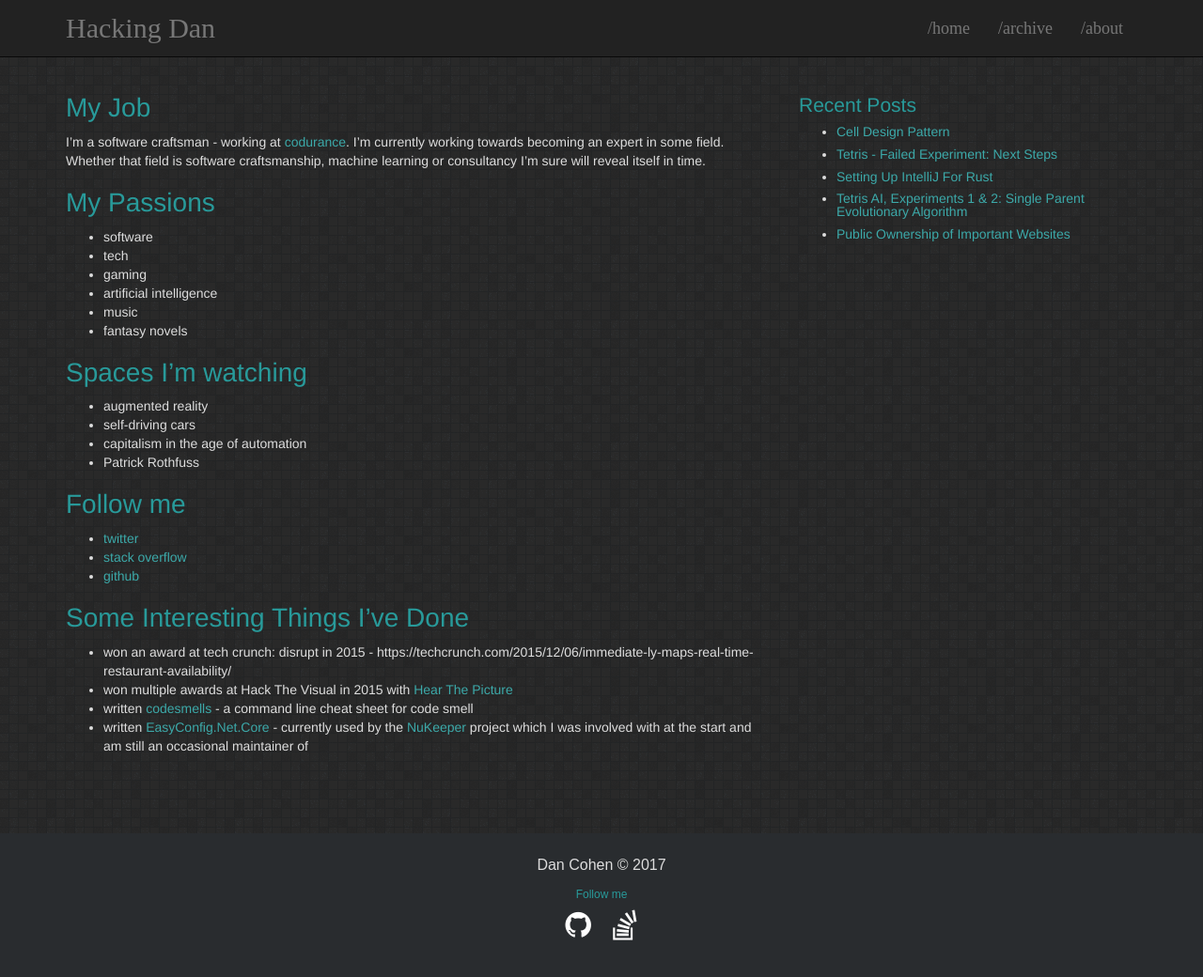
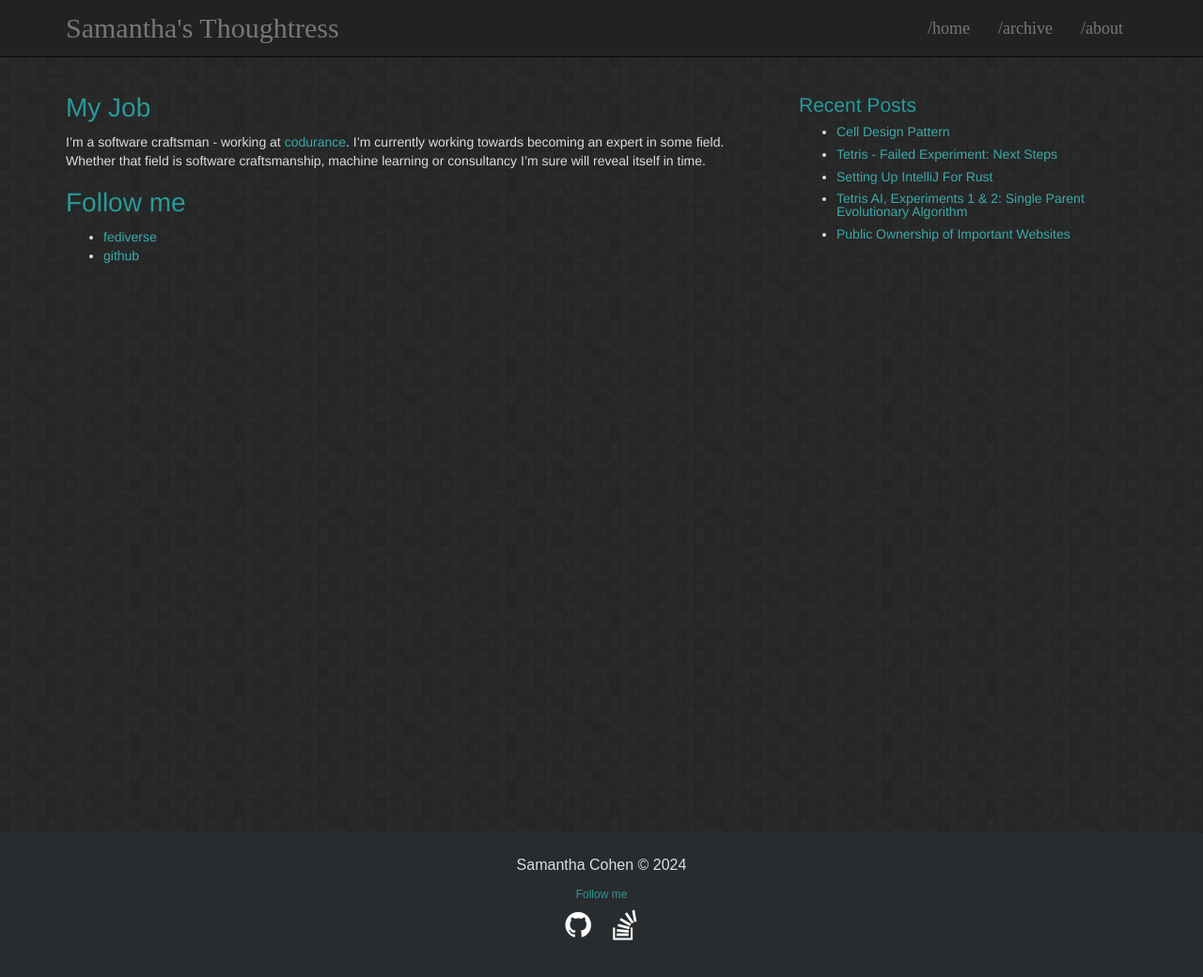
Before and after one commit to cohen990/cohen990.github.io, a Jekyll site: the page built from about.md, in a window 1280 px wide and 1064 px high. Shown: the top 1040 px of the window at 94% size. Built offline with Jekyll 4.4.1, drawn with Linux system fonts in a browser that asks for light colours.

Commit message:
rename for obvious reasons

```diff
--- a/_config.yml
+++ b/_config.yml
@@ -1,10 +1,10 @@
 # Jekyll configuration
 
-name: Hacking Dan
+name: Samantha's Thoughtress
 description: Software Developer
 
 # Url is currently only used only for the RSS feed in feed.xml
-url: http://blog.hackingdan.com
+url: http://blog.thoughtress.com
 
 # For a project page here should be a project name. Otherwise (for user's/organization's page leave it empty)
 
@@ -18,13 +18,12 @@ share:
 
 social:
   github: cohen990
-  stackoverflow: '1981037'
+  stackoverflow: "1981037"
 
 # Google Analytics key, leave blank to ignore
 google_analytics_key:
 # Yandex metrica (https://metrica.yandex.com/) leave blank to ignore or put true to use
 yandex_metrica:
-
 
 # Set this to your disqus shortname to enable comments. Note that the 'comments'
 # setting below must also be true. Individual posts can override 'comments' to
@@ -44,4 +43,4 @@ kramdown:
   input: GFM # Enable GitHub Flavored Markdown (fenced code blocks)
   hard_wrap: true
 
-exclude: ['README.md', 'LICENSE']
+exclude: ["README.md", "LICENSE"]
--- a/_includes/footer.html
+++ b/_includes/footer.html
@@ -1,7 +1,7 @@
 <footer class="footer-distributed">
   <div class="container">
     <div class="footer">
-          <p>Dan Cohen &copy; 2017</p>
+      <p>Samantha Cohen &copy; 2024</p>
       {% include social.html %}
     </div>
   </div>
--- a/about.md
+++ b/about.md
@@ -1,33 +1,13 @@
 ---
 layout: page
 title: About
-
 ---
 
 # My Job
+
 I'm a software craftsman - working at [codurance](https://codurance.com/). I'm currently working towards becoming an expert in some field. Whether that field is software craftsmanship, machine learning or consultancy I'm sure will reveal itself in time.
 
-# My Passions
-- software
-- tech
-- gaming
-- artificial intelligence
-- music
-- fantasy novels
+# Follow me
 
-# Spaces I'm watching
-- augmented reality
-- self-driving cars
-- capitalism in the age of automation
-- Patrick Rothfuss
-
-# Follow me
-- [twitter](https://twitter.com/hackingdandan)
-- [stack overflow](https://stackoverflow.com/users/1981037/cohen990)
+- [fediverse](https://tech.lgbt/@pash)
 - [github](https://github.com/cohen990)
-
-# Some Interesting Things I've Done
-- won an award at tech crunch: disrupt in 2015 - https://techcrunch.com/2015/12/06/immediate-ly-maps-real-time-restaurant-availability/
-- won multiple awards at Hack The Visual in 2015 with [Hear The Picture](https://github.com/cohen990/HTV-HearThePicture)
-- written [codesmells](https://github.com/cohen990/codesmells) - a command line cheat sheet for code smell
-- written [EasyConfig.Net.Core](https://github.com/cohen990/EasyConfig.Net.Core) - currently used by the [NuKeeper](https://github.com/NuKeeperDotNet/NuKeeper) project which I was involved with at the start and am still an occasional maintainer of
```
Also changed, not shown: _drafts/2019-06-14-tetris-overdue.md (+14 -14 lines), _posts/2017-11-26-setting-up-intellij-for-rust.md (+26 -28 lines). Lines whose indentation alone changed are shown as unchanged.
